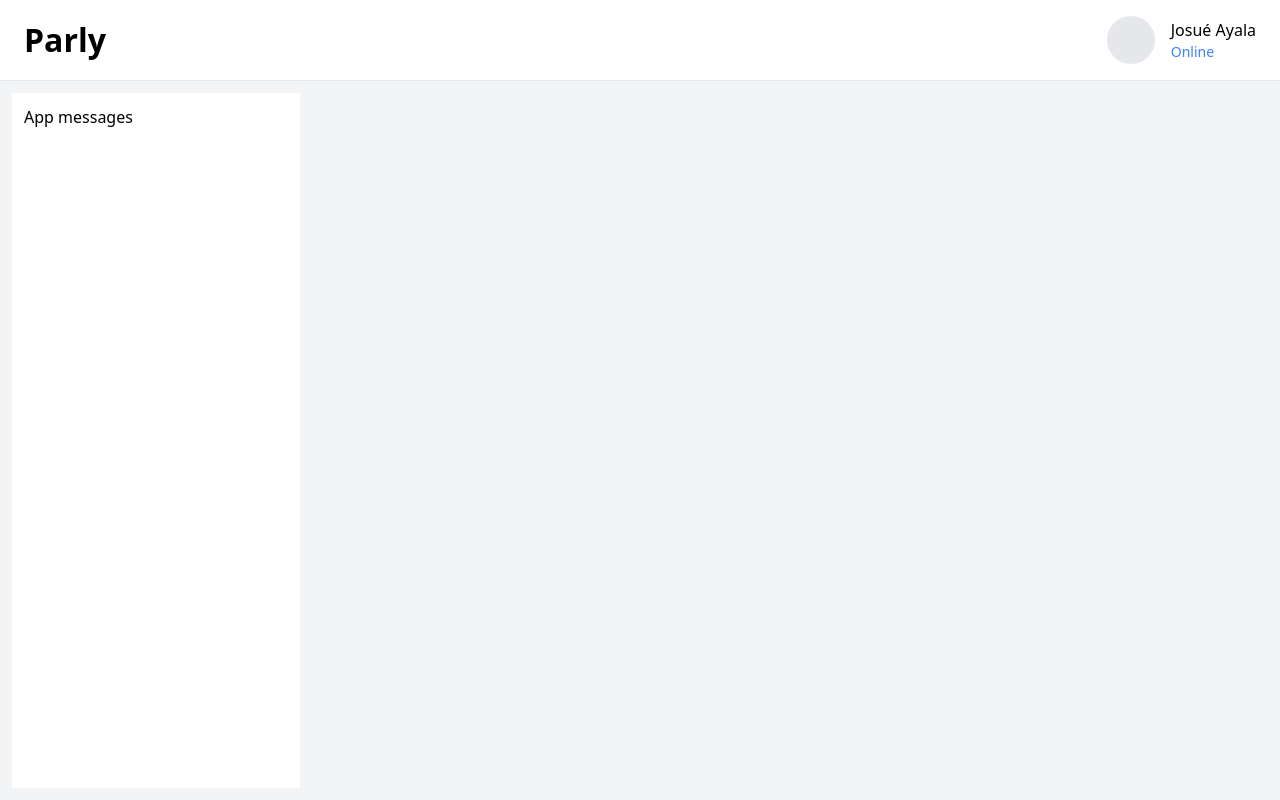
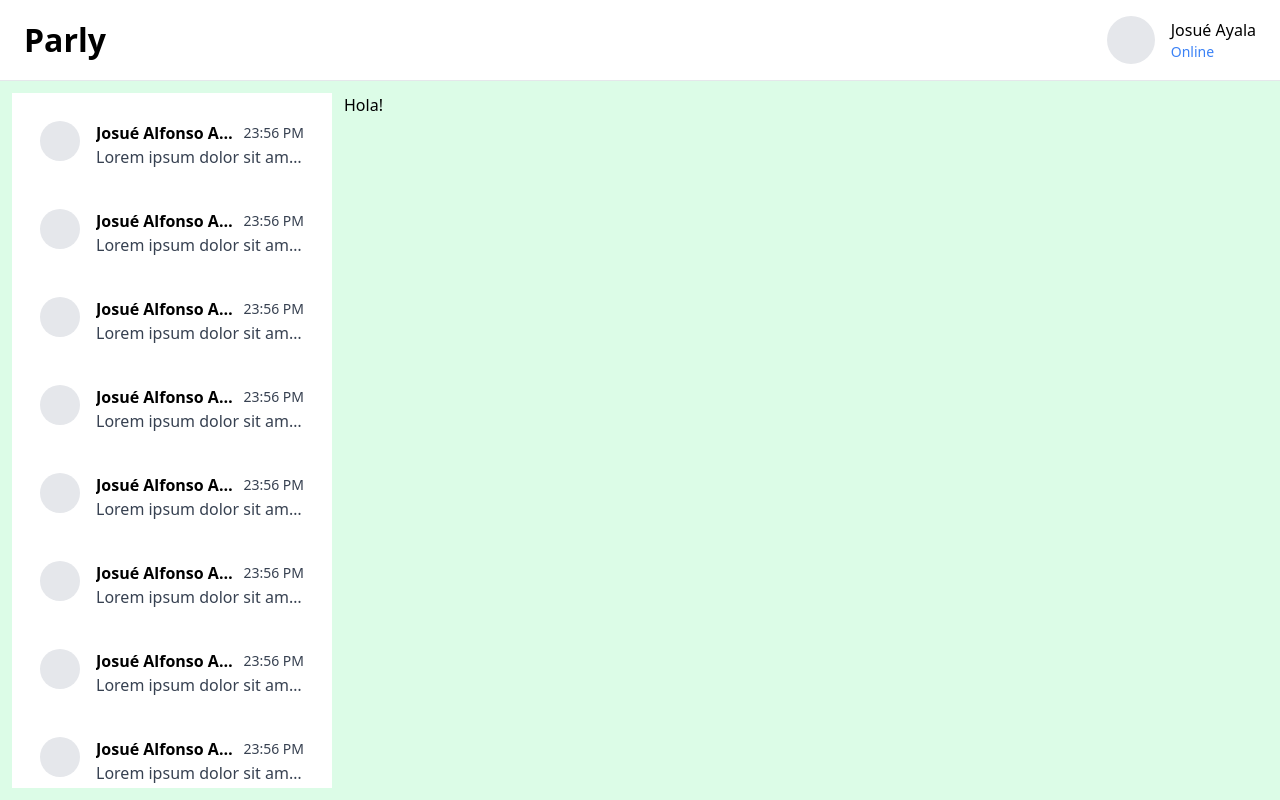
Before and after one commit to josueayala27/parly, a Nuxt app: page / in a window 1280 px wide. Built offline with nearby package versions, Linux system fonts and the light colour scheme.

Commit message:
Update general layout

```diff
--- a/components/layout/default/AppChats.vue
+++ b/components/layout/default/AppChats.vue
@@ -1,9 +1,34 @@
 <template>
-  <aside class="chats">App messages</aside>
+  <aside class="chats">
+    <div
+      v-for="chat in 10"
+      :key="chat"
+      class="rounded-lg p-4 hover:bg-gray-100 cursor-pointer duration-300"
+    >
+      <div class="flex gap-4">
+        <UiAvatar size="medium" />
+        <div class="flex flex-col overflow-hidden">
+          <div class="flex gap-2 items-center">
+            <UiCaption class="font-bold flex-1 truncate" size="base">
+              Josué Alfonso Ayala Martínez
+            </UiCaption>
+            <UiCaption size="sm" class="truncate text-gray-700">
+              23:56 PM
+            </UiCaption>
+          </div>
+          <UiCaption class="truncate text-gray-700">
+            Lorem ipsum dolor sit amet consectetur, adipisicing elit. Odio ut,
+            sed corrupti nam odit deserunt quam nihil aut fugiat nemo excepturi
+            optio nisi ipsa dolor quibusdam quaerat. Impedit, error ipsam.
+          </UiCaption>
+        </div>
+      </div>
+    </div>
+  </aside>
 </template>
 
 <style lang="scss" scoped>
 .chats {
-  @apply w-72 p-3 bg-white;
+  @apply w-80 p-3 bg-white flex flex-col gap-2 overflow-auto scrollbar-hide;
 }
 </style>
--- a/layouts/default.vue
+++ b/layouts/default.vue
@@ -1,7 +1,7 @@
 <template>
   <div class="app-layout">
     <LayoutDefaultAppHeader />
-    <div class="app-layout__content">
+    <div class="app-layout__content overflow-hidden">
       <LayoutDefaultAppChats />
       <main class="app-layout__body">
         <slot />
@@ -15,7 +15,7 @@
   @apply h-screen overflow-hidden flex flex-col;
 
   &__content {
-    @apply flex gap-3 p-3 flex-1 bg-gray-100;
+    @apply flex gap-3 p-3 flex-1 bg-green-100;
     &__conversation {
       @apply flex-1;
     }
--- /dev/null
+++ b/pages/index.vue
@@ -0,0 +1,3 @@
+<template>
+  <div>Hola!</div>
+</template>
```
